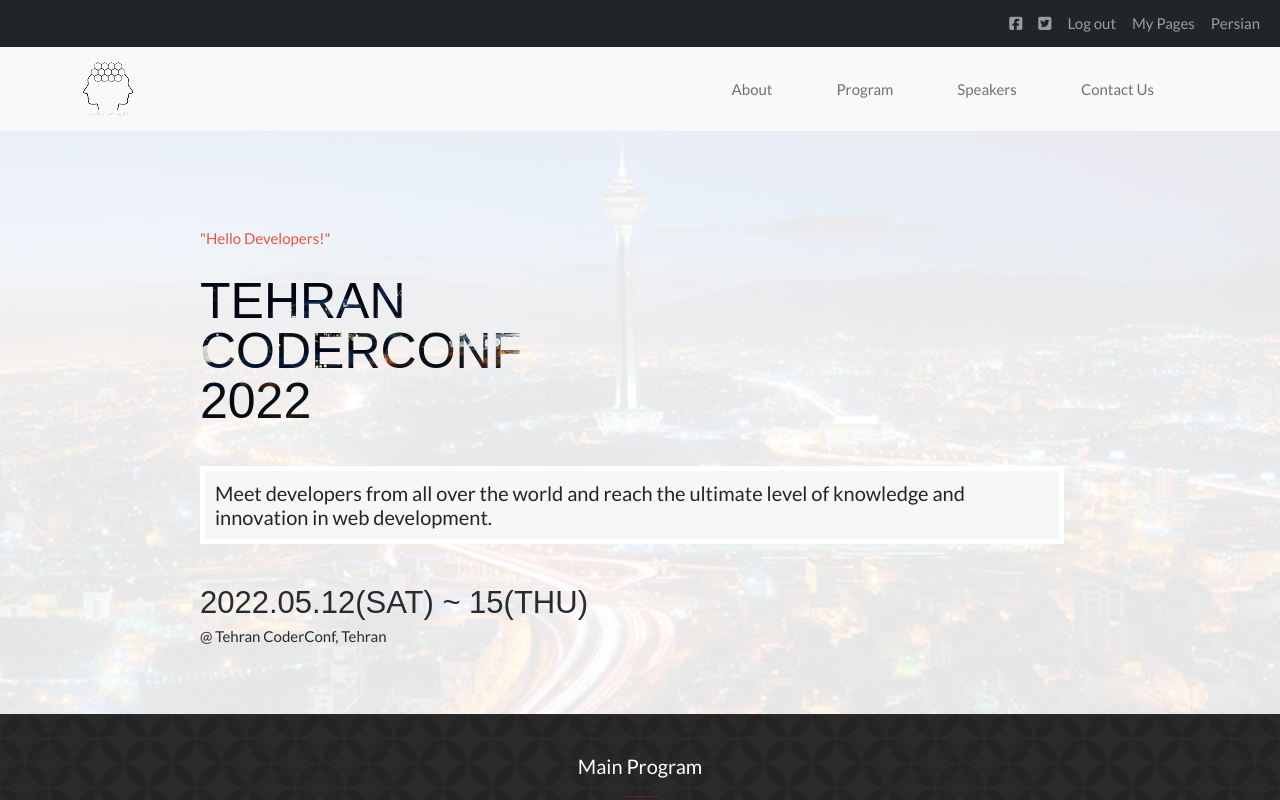
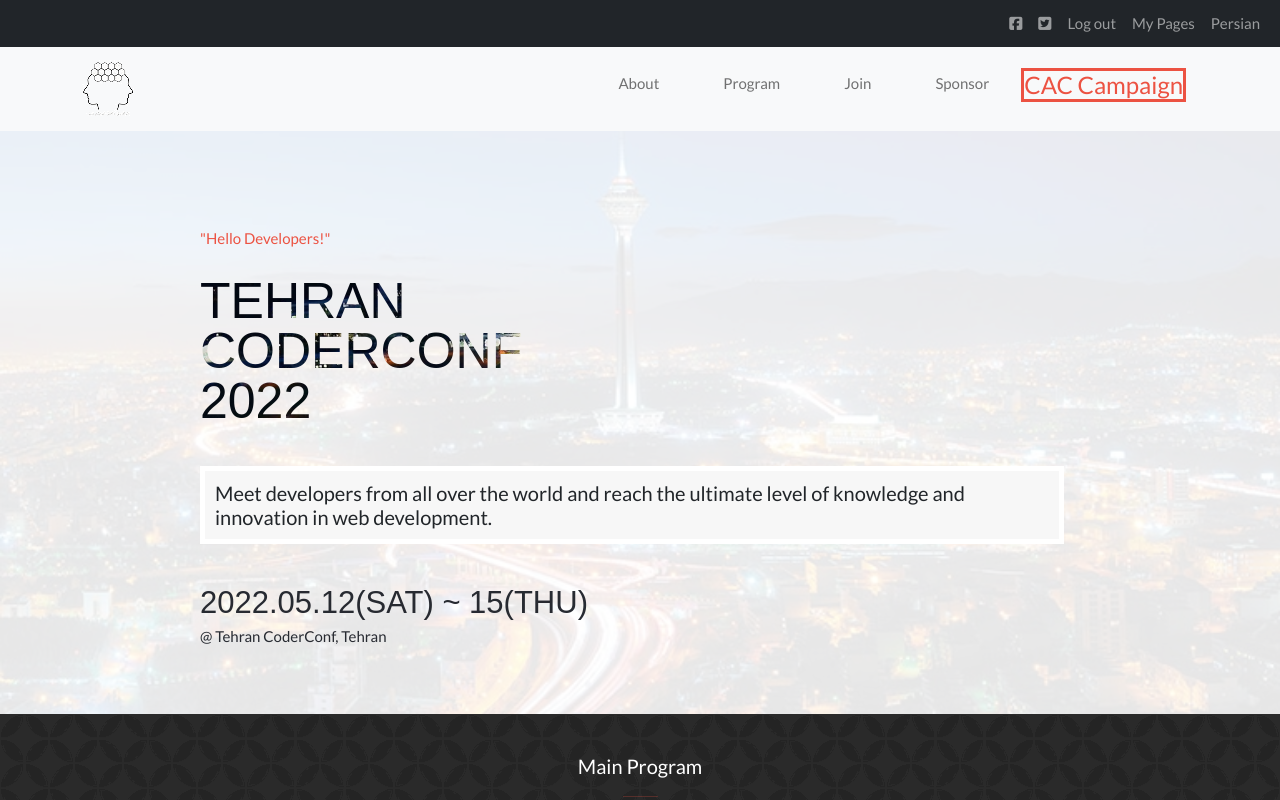
Before and after one commit to beyk/Capstone1, a website: page index.html in a window 1280 px wide. Shown: the top 800 px of the page. Drawn offline with nearby package versions, Linux system fonts and the light colour scheme; a web font is replaced by a local one.

Commit message:
Add CAC Campaign after menu, Change Index to index in about.html

```diff
--- a/assets/styles/css/desktop.css
+++ b/assets/styles/css/desktop.css
@@ -17,4 +17,8 @@
     left: -40px;
     top: 35px;
   }
+
+  .menu-last-item {
+    display: block;
+  }
 }
--- a/assets/styles/css/main.css
+++ b/assets/styles/css/main.css
@@ -196,7 +196,9 @@ header {
   margin-top: 40px;
   color: #fff;
 }
-
+.navbar-btn:hover {
+  border: 3px solid red;
+}
 .my-main-program-act {
   display: grid;
   grid-template-columns: 20% 40% 40%;
@@ -207,6 +209,11 @@ header {
   width: 95%;
 }
 
+.menu-last-item {
+  display: none;
+  border: 3px solid #ec5242;
+  color: #ec5242;
+}
 .my-program-act {
   color: #ec5242;
   margin-right: 10px;
--- a/assets/styles/css/reset.css
+++ b/assets/styles/css/reset.css
@@ -55,6 +55,7 @@ a {
     font-size:100%;
     vertical-align:baseline;
     background:transparent;
+    text-decoration: none;
 }
 
 /* change colours to suit your needs */
--- a/index.html
+++ b/index.html
@@ -78,11 +78,19 @@
                       <a href="#main" class="nav-link">Program</a>
                     </li>
                     <li class="nav-item px-4 active">
-                      <a href="#speakers" class="nav-link">Speakers</a>
+                      <a href="#speakers" class="nav-link">Join</a>
                     </li>
                     <li class="nav-item px-4 active">
-                      <a href="about.html" class="nav-link">Contact Us</a>
+                      <a href="about.html" class="nav-link">Sponsor</a>
                     </li>
+                    <li>
+                      <a id="onclick-compaign" href="index.html">
+                          <h4 class="menu-last-item">
+                              CAC Campaign
+                          </h4>
+                      </a>
+
+                  </li>
                   </ul>
                 </div>
               </div>
```
Also changed, not shown: about.html (+1 -1 lines).
